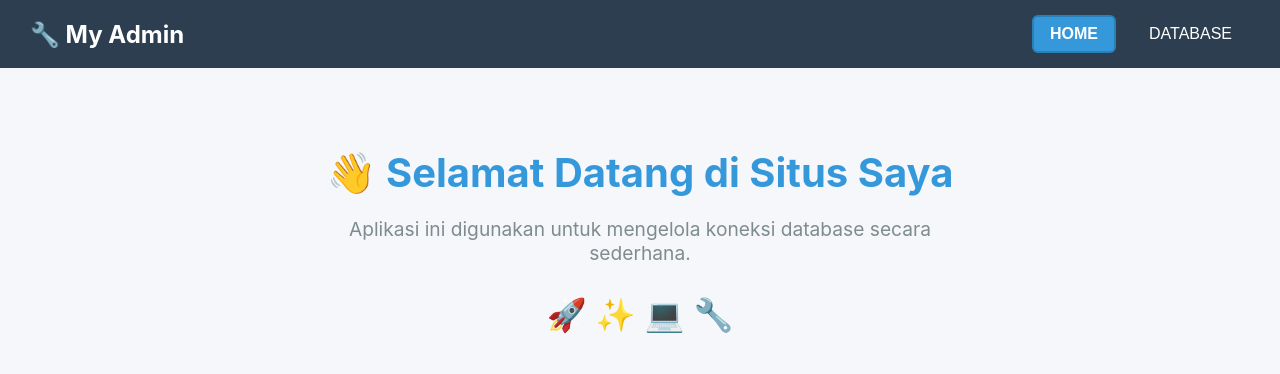
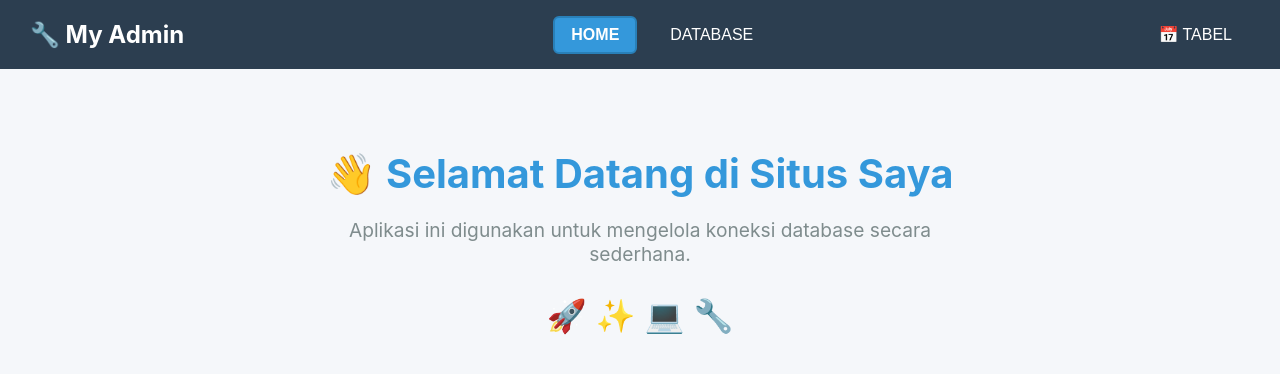
Before and after one commit to shin-meiri/main, a React (Create React App) app: page / in a window 1280 px wide. Shown: the top 374 px of the page. Built offline with nearby package versions, Linux system fonts and the light colour scheme.

Commit message:
Update App.js

```diff
--- a/src/App.js
+++ b/src/App.js
@@ -1,6 +1,7 @@
 import React, { useState } from 'react';
 import Home from './components/Home';
 import DbForm from './components/DbForm'; // Ganti sesuai nama komponen kamu
+import Tabel from './components/Tabel';
 import './App.css';
 
 function App() {
@@ -25,14 +26,22 @@ function App() {
             DATABASE
           </button>
         </div>
+        <button
+  onClick={() => setActivePage('tabel')}
+  style={activePage === 'tabel' ? styles.navBtnActive : styles.navBtn}
+>
+  📅 TABEL
+</button>
       </nav>
 
       {/* Konten */}
       <main style={styles.main}>
         {activePage === 'home' && <Home />}
         {activePage === 'database' && <DbForm />}
+        {activePage === 'tabel' && <Tabel />}
       </main>
     </div>
+
   );
 }
 
```
